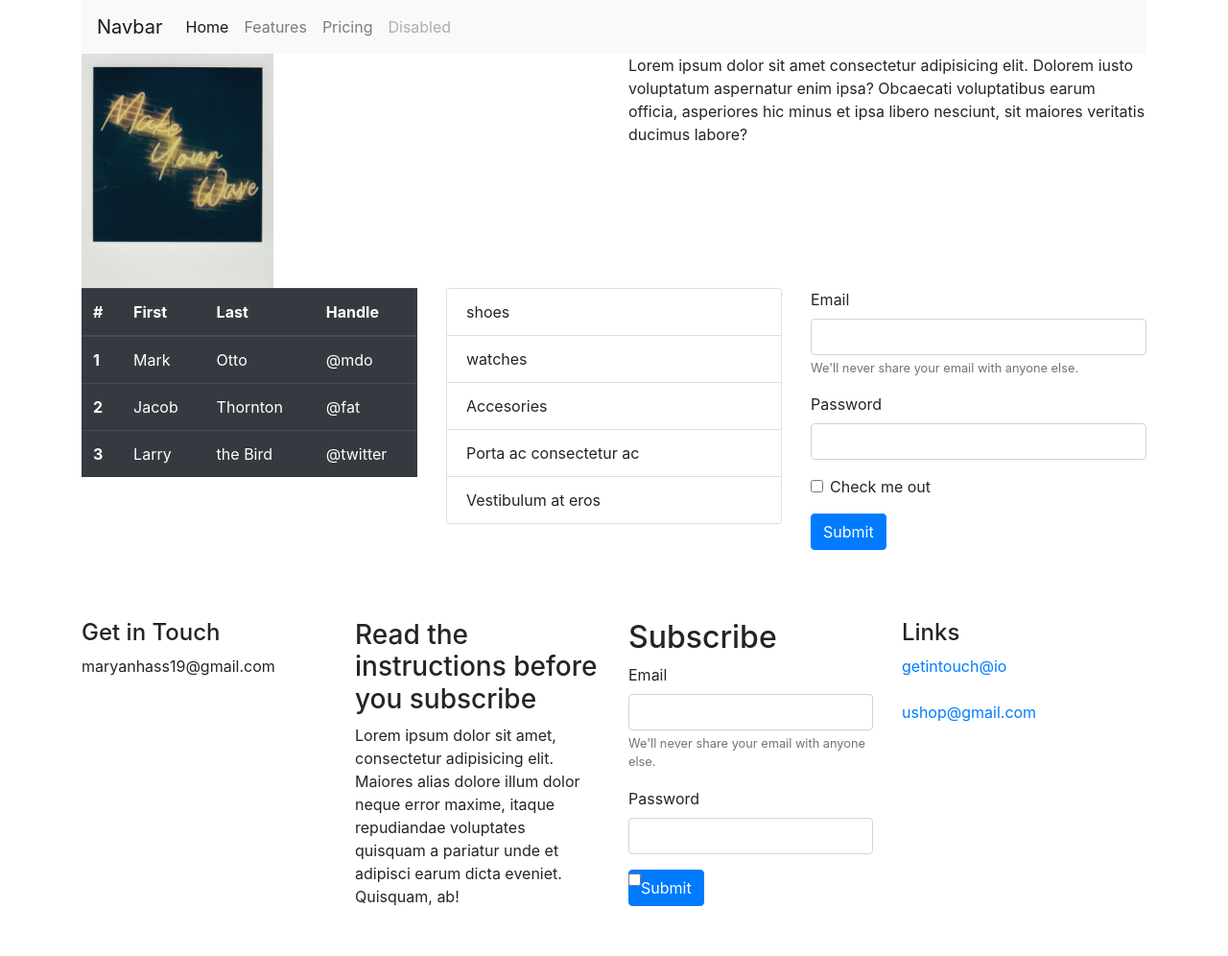
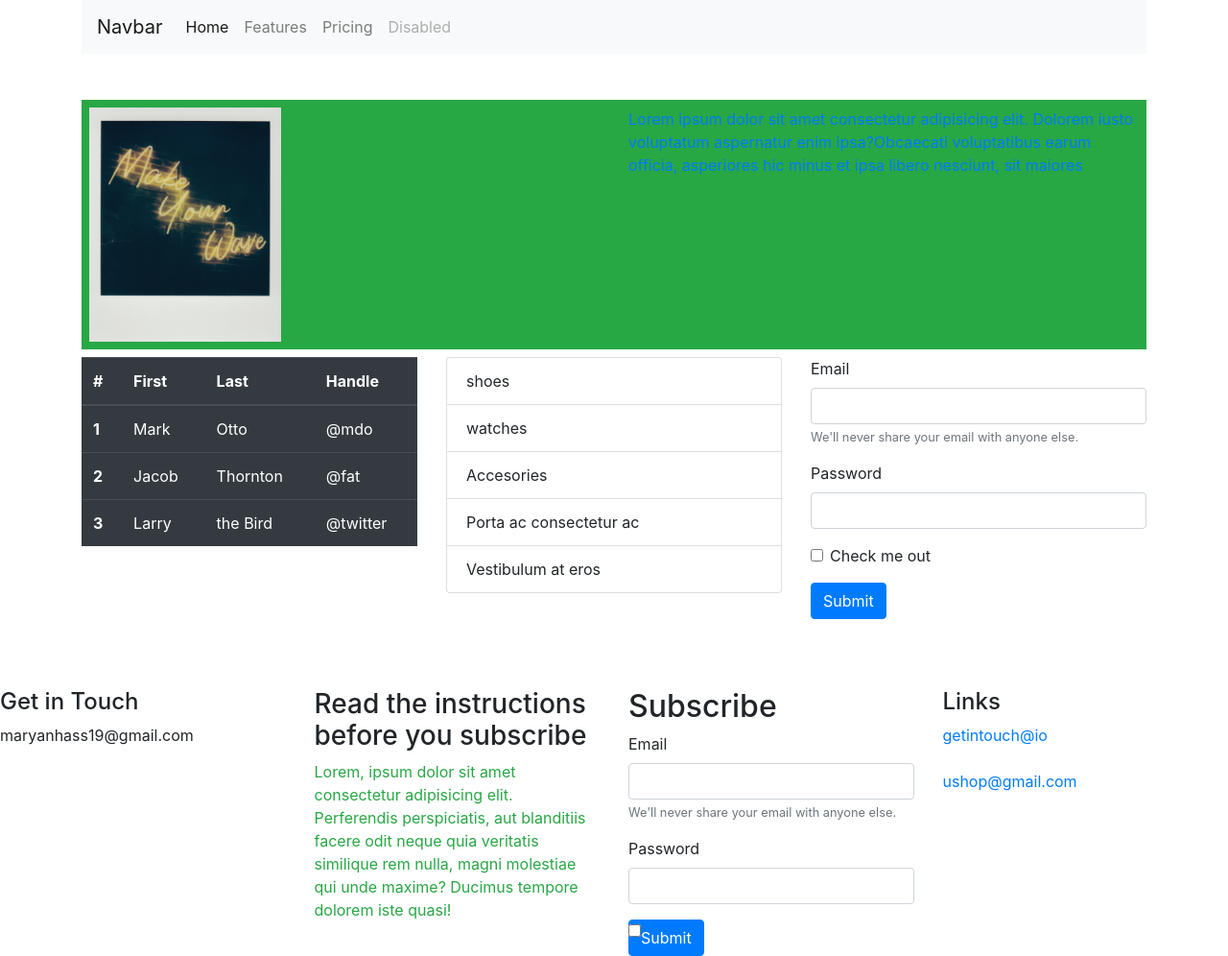
Before and after one commit to maryan19/Bootstrap-basic, a plain HTML site: page index.html in a window 1280 px wide. Shown: the whole page at 96% size. Before the commit the page ends 962 px from the top, so only its background shows below. Drawn offline with Linux system fonts and the light colour scheme.

Commit message:
add bg color

```diff
--- a/index.html
+++ b/index.html
@@ -34,20 +34,24 @@
                 </nav>
             </div>
         </div>
+        <br> <br>
+        <div class="p-2 mb-2 bg-success text-white">
+        <div class="row">
 
-        <div class="row">
             <div class="col-md-6">
                 <img src="images/happy.jpg" alt="happy" width="200px">
             </div>
 
             <div class="col-md-6">
-                <p>Lorem ipsum dolor sit amet consectetur adipisicing elit. Dolorem iusto voluptatum aspernatur enim
-                    ipsa?
-                    Obcaecati voluptatibus earum officia, asperiores hic minus et ipsa libero nesciunt, sit maiores
-                    veritatis ducimus labore?</p>
+                <p class="text-primary">Lorem ipsum dolor sit amet consectetur adipisicing elit. Dolorem iusto
+                    voluptatum aspernatur enim
+                    ipsa?Obcaecati voluptatibus earum officia, asperiores hic minus et ipsa libero nesciunt, sit maiores
+                </p>
             </div>
         </div>
+    </div>
         <!--new row-->
+
         <div class="row">
             <div class="col-md-4">
                 <table class="table table-dark">
@@ -114,7 +118,8 @@
                 </form>
             </div>
         </div>
-<br> <br> <br>
+        </div>
+        <br> <br> <br>
 
         <footer>
             <div class="row">
@@ -124,9 +129,10 @@
                 </div>
                 <div class="col-md-3">
                     <h3>Read the instructions before you subscribe</h3>
-                    <p>Lorem ipsum dolor sit amet, consectetur adipisicing elit. Maiores alias dolore illum dolor neque
-                        error maxime, itaque repudiandae voluptates quisquam a pariatur unde et adipisci earum dicta
-                        eveniet. Quisquam, ab!</p>
+                    <p class="text-success">Lorem, ipsum dolor sit amet consectetur adipisicing elit. Perferendis
+                        perspiciatis, aut blanditiis facere odit neque quia veritatis similique rem nulla, magni
+                        molestiae qui unde maxime? Ducimus tempore dolorem iste quasi!</p>
+
 
                 </div>
                 <div class="col-md-3">
```
